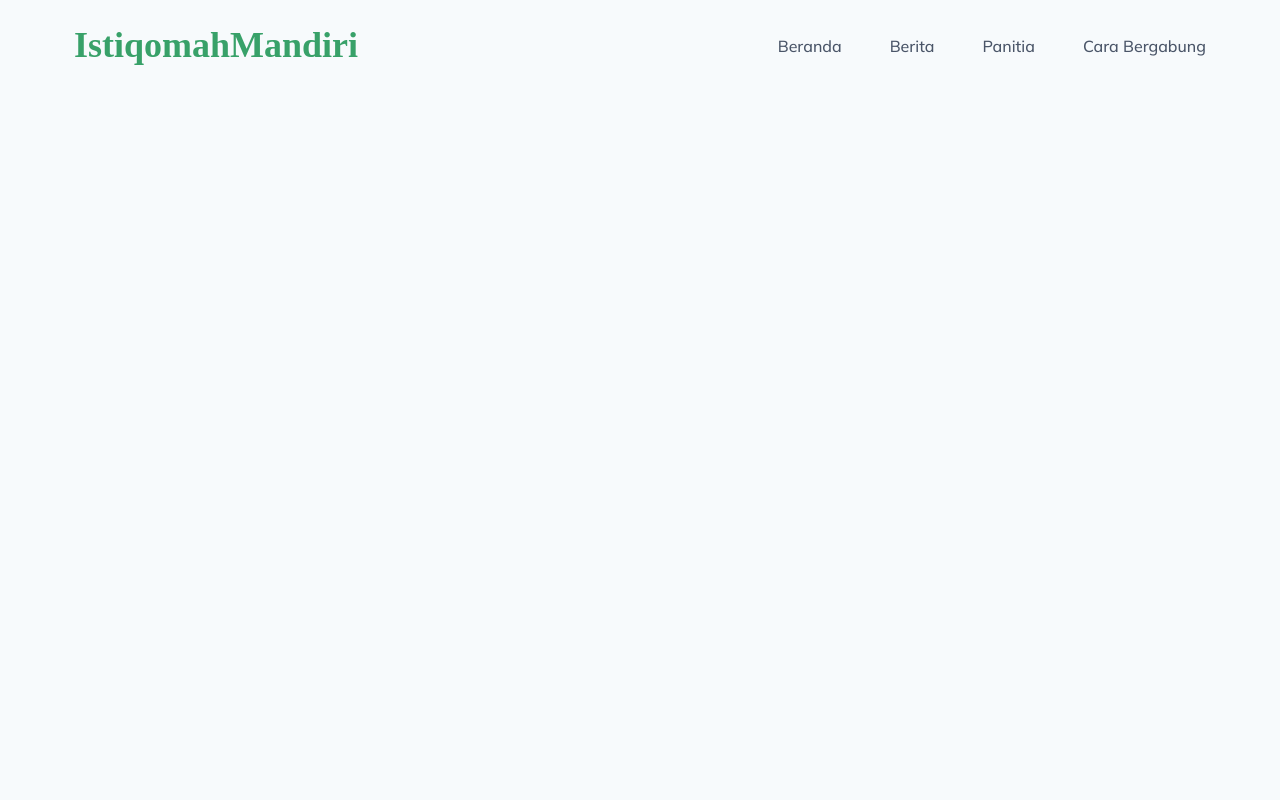
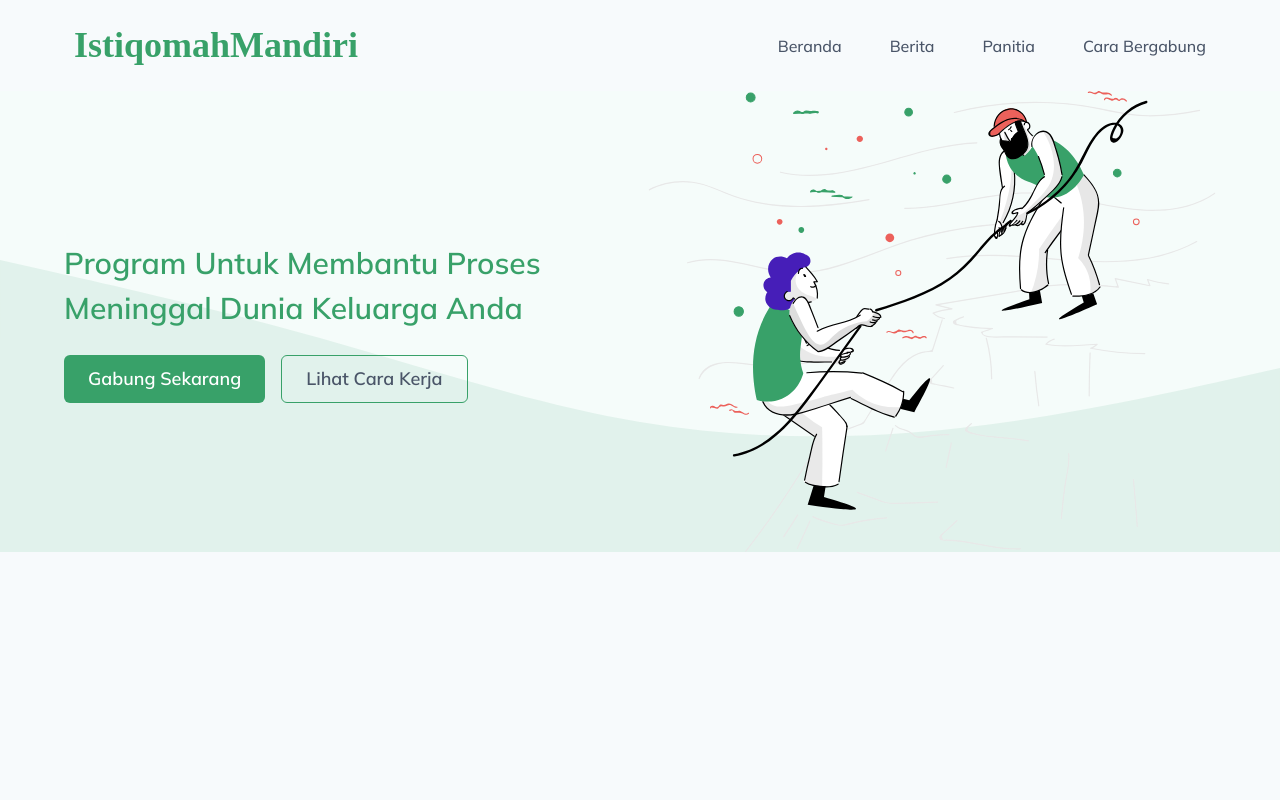
Before and after one commit to KennFatt/istiqomah-mandiri-frontend, a Next.js app: page / in a window 1280 px wide. Shown: the top 800 px of the page. Built offline with nearby package versions, Linux system fonts and the light colour scheme; a web font is replaced by a local one.

Commit message:
feat(`feature/user-interface`): impl Landing Page's hero section

```diff
--- a/src/features/landing-page/components/index.ts
+++ b/src/features/landing-page/components/index.ts
@@ -1 +1,2 @@
 export * from "./LandingPageLayout";
+export * from "./sections";
--- /dev/null
+++ b/src/features/landing-page/components/sections/Hero/Hero.module.scss
@@ -0,0 +1,23 @@
+// Custom class to positioning the SVG wave decorator in Landing Page's hero section
+.hero-wave {
+  position: absolute;
+  bottom: 0;
+  left: 0;
+  width: 100%;
+
+  @media only screen and (min-width: 1279px) {
+    bottom: -2rem;
+  }
+
+  @media only screen and (min-width: 1439px) {
+    bottom: -6rem;
+  }
+
+  @media only screen and (min-width: 1919px) {
+    bottom: -12rem;
+  }
+
+  @media only screen and (min-width: 2559px) {
+    bottom: -18rem;
+  }
+}
--- /dev/null
+++ b/src/features/landing-page/components/sections/Hero/Hero.tsx
@@ -0,0 +1,96 @@
+import {
+  Button,
+  Center,
+  HStack,
+  Image,
+  Stack,
+  Text,
+  useBreakpointValue,
+  VStack,
+} from "@chakra-ui/react";
+import { FC } from "react";
+import { BaseProps } from "utils/common-types";
+import { SectionContainer } from "../../SectionContainer";
+import styles from "./Hero.module.scss";
+
+interface HeroProps extends BaseProps {}
+
+/**
+ * Landing Page's hero section.
+ */
+export const Hero: FC<HeroProps> = () => {
+  /** Responsive CTA button size props */
+  const ctaButtonSize = useBreakpointValue({ base: "sm", lg: "md", xl: "lg" });
+
+  return (
+    <SectionContainer
+      centerContent={false}
+      containerProps={{
+        bg: "rgba(240, 255, 244, .25)",
+        paddingInline: 0,
+        position: "relative",
+        overflow: "hidden",
+      }}
+    >
+      <SectionContainer containerProps={{ position: "relative", zIndex: 1 }}>
+        <Stack
+          direction={{ base: "column", sm: "row" }}
+          spacing="4"
+          py={{ base: "24", sm: 0 }}
+        >
+          {/* LHS: CTA */}
+          <Center w="full" justifyContent="start" zIndex={{ base: 10 }}>
+            <VStack alignItems="start" spacing="6">
+              <Text
+                as="h1"
+                color="green.500"
+                fontWeight="semibold"
+                fontSize={{ base: "md", lg: "2xl", xl: "3xl", "3xl": "5xl" }}
+              >
+                Program Untuk Membantu Proses Meninggal Dunia Keluarga Anda
+              </Text>
+
+              <HStack spacing="4">
+                <Button
+                  size={ctaButtonSize}
+                  variant="solid"
+                  bg="green.500"
+                  color="white"
+                  _hover={{ bg: "green.400" }}
+                >
+                  Gabung Sekarang
+                </Button>
+
+                <Button
+                  size={ctaButtonSize}
+                  variant="outline"
+                  borderColor="green.500"
+                  color="gray.600"
+                  _hover={{ bg: "green.50" }}
+                >
+                  Lihat Cara Kerja
+                </Button>
+              </HStack>
+            </VStack>
+          </Center>
+
+          {/* RHS: Illustration */}
+          <Center w="full" justifyContent={{ base: "start", lg: "center" }}>
+            <Image
+              src="/assets/landing-page/hero-illustration.svg"
+              maxW={{ base: "96", lg: "full" }}
+              w={{ lg: "full" }}
+            />
+          </Center>
+        </Stack>
+      </SectionContainer>
+
+      {/* Wave decoration */}
+      <img
+        alt="Wave decoration"
+        src="/assets/landing-page/hero-wave.svg"
+        className={styles["hero-wave"]}
+      />
+    </SectionContainer>
+  );
+};
--- /dev/null
+++ b/src/features/landing-page/components/sections/Hero/index.ts
@@ -0,0 +1 @@
+export * from "./Hero";
--- /dev/null
+++ b/src/features/landing-page/components/sections/index.ts
@@ -0,0 +1 @@
+export * from "./Hero";
--- a/src/pages/index.tsx
+++ b/src/pages/index.tsx
@@ -1,7 +1,14 @@
-import { LandingPageLayout } from "features/landing-page";
+import { Hero, LandingPageLayout } from "features/landing-page";
+
 import type { NextPageWithLayout } from "utils/common-types";
 
-const Home: NextPageWithLayout = () => null;
+const Home: NextPageWithLayout = () => {
+  return (
+    <>
+      <Hero />
+    </>
+  );
+};
 
 Home.getLayout = (page) => <LandingPageLayout>{page}</LandingPageLayout>;
 
```
Also changed, not shown: public/assets/landing-page/hero-illustration.svg (added), public/assets/landing-page/hero-wave.svg (added).
